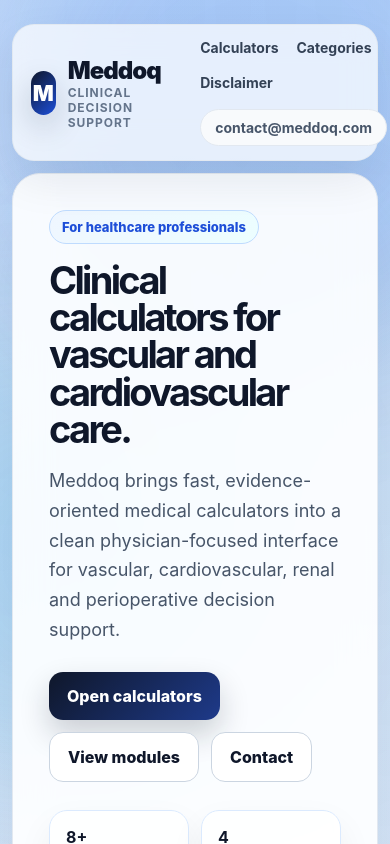
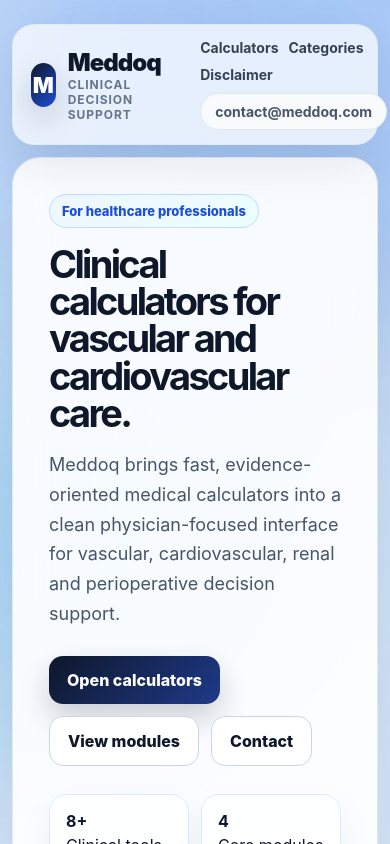
Before and after one commit to brsbyrm/meddoq, a Next.js app: page / in a window 390 px wide. Shown: the top 844 px of the page. Built offline with nearby package versions, Linux system fonts and the light colour scheme.

Commit message:
Fix mobile contact email overflow

```diff
--- a/app/page.js
+++ b/app/page.js
@@ -979,8 +979,9 @@ const styles = {
   },
   nav: {
     display: "flex",
-    gap: 18,
+    gap: 10,
     flexWrap: "wrap",
+    maxWidth: "100%",
   },
   navLink: {
     color: "#334155",
```
